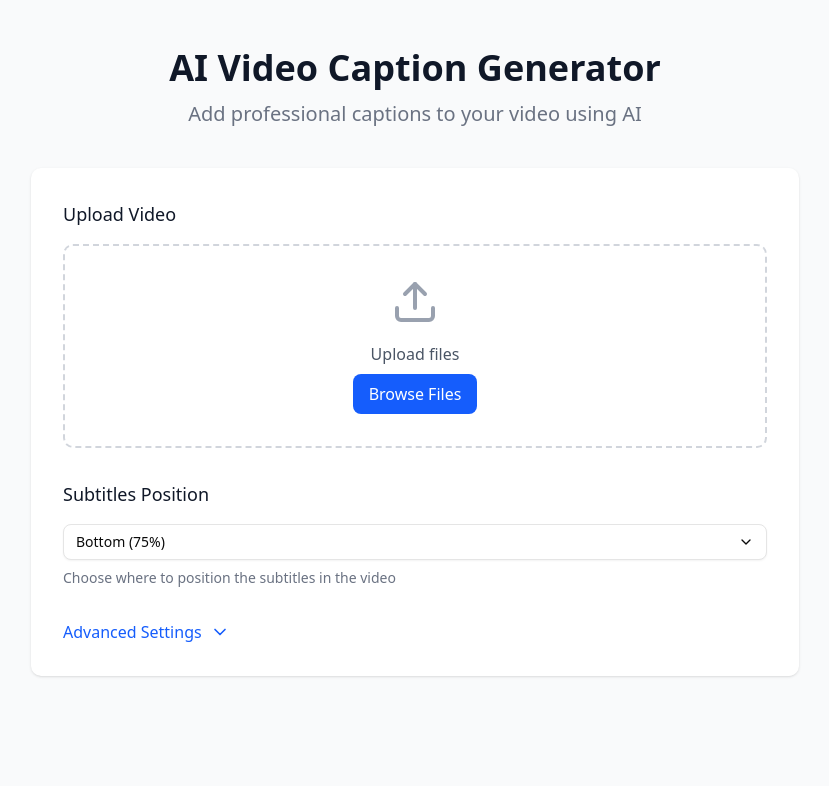
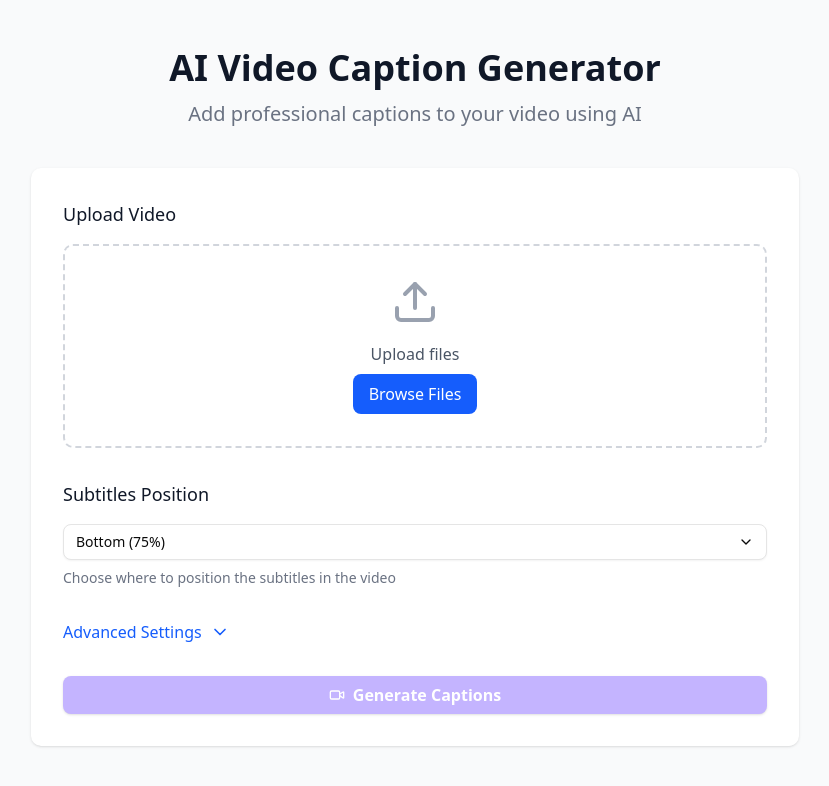
Before and after one commit to shyamsundertard/ai-video-caption-generator, a Next.js app: page / in a window 1280 px wide. Shown: the top 786 px of the page, without its empty margins (225-1054 px from the left). Built offline with nearby package versions, Linux system fonts and the light colour scheme.

Commit message:
feat: implement generate button with loading state

```diff
--- a/src/app/page.tsx
+++ b/src/app/page.tsx
@@ -1,8 +1,14 @@
+'use client';
+
+import { useState } from "react";
 import { AdvancedSettings } from "@/components/AdvancedSettings";
 import { CaptionSettings } from "@/components/CaptionSettings";
+import { GenerateButton } from "@/components/GenerateButton";
 import { VideoUploadSection } from "@/components/VideoUploadSection";
 
 export default function Home() {
+  const [hasVideo, setHasVideo] = useState(false);
+
   return (
     <div className="min-h-screen bg-gray-50 py-12 px-4 sm:px-6 lg:px-8">
       <div className="max-w-3xl mx-auto">
@@ -17,9 +23,10 @@ export default function Home() {
 
         <div className="bg-white shadow rounded-lg p-6 sm:p-8">
           {/* Components */}
-          <VideoUploadSection/>
+          <VideoUploadSection onFileChange={(file) => setHasVideo(!!file)}/>
           <CaptionSettings/>
           <AdvancedSettings/>
+          <GenerateButton disabled={!hasVideo} />
         </div>
       </div>
     </div>
--- /dev/null
+++ b/src/components/GenerateButton.tsx
@@ -0,0 +1,47 @@
+'use client';
+import { LuVideo } from "react-icons/lu";
+
+import { useState } from 'react';
+
+type GenerateButtonProps = {
+    disabled?: boolean;
+};
+
+export const GenerateButton = ({ disabled = false }: GenerateButtonProps) => {
+  const [isGenerating, setIsGenerating] = useState(false);
+
+  const handleGenerate = () => {
+    setIsGenerating(true);
+    //Generation logic
+    setTimeout(() => {
+      setIsGenerating(false);
+    }, 3000);
+  };
+
+  return (
+    <div className="mt-8 text-center w-full">
+      <button
+        onClick={handleGenerate}
+        disabled={disabled || isGenerating}
+        className={`w-full inline-flex items-center justify-center px-[10px] py-[6px] border border-transparent text-base font-medium rounded-md shadow-sm text-white ${
+            disabled ? 'bg-violet-300 cursor-not-allowed' :
+     'bg-[rgba(79,70,229,0.9)] hover:bg-[#4f46e5]' } focus:outline-none focus:ring-2 focus:ring-offset-2 focus:ring-blue-500 ${
+          isGenerating ? 'opacity-75 cursor-not-allowed' : ''
+        }`}
+      >
+        {isGenerating ? (
+          <>
+            Generating...
+          </>
+        ) : (
+            <>
+            <LuVideo/>
+            <h1 className="pl-2 font-bold">
+          Generate Captions
+            </h1>
+            </>
+        )}
+      </button>
+    </div>
+  );
+};
--- a/src/components/VideoUploadSection.tsx
+++ b/src/components/VideoUploadSection.tsx
@@ -4,12 +4,21 @@ import { useState } from 'react';
 import { UploadIcon } from './Icons';
 import { UploadModal } from './UploadModal';
 
-export const VideoUploadSection = () => {
+type VideoUploadSectionProps = {
+  onFileChange: (file: File | null ) => void;
+};
+
+export const VideoUploadSection = ({ onFileChange }: VideoUploadSectionProps) => {
   const [file, setFile] = useState<File | null>(null);
 
   const handleFileChange = (e: React.ChangeEvent<HTMLInputElement>) => {
     if (e.target.files && e.target.files.length > 0) {
-      setFile(e.target.files[0]);
+      const selectedFile = e.target.files[0];
+      setFile(selectedFile);
+      onFileChange(selectedFile);
+    } else {
+      setFile(null);
+      onFileChange(null);
     }
   };
 
```
